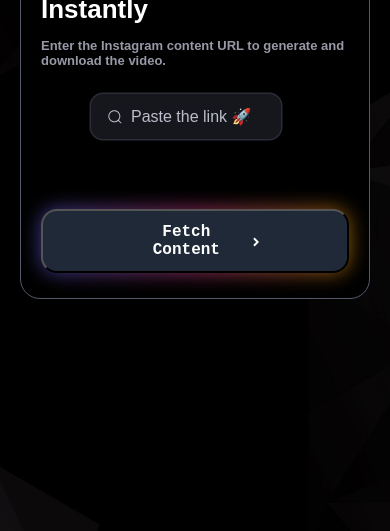
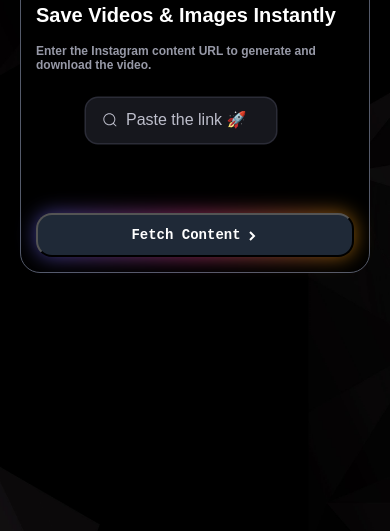
Before and after one commit to Piyush0kumar/ezSnap, a website: page index.html in a window 390 px wide. Shown: the part 313-844 px from the top of the page. Drawn offline with Linux system fonts and the light colour scheme.

Commit message:
mobileview2

```diff
--- a/styles.css
+++ b/styles.css
@@ -24,11 +24,8 @@
 /* content chest */
 .ContentChest {
   max-width: 350px;
-  height: 350px;
-  background-color: #000000;  /*#16171d*/
-  /* background-color: rgb(7 16 45);
-  background: linear-gradient(to top right, rgb(7 16 45), rgb(58 60 84));
-  background: -webkit-linear-gradient(to top right, rgb(7 16 45), rgb(58 60 84)); */
+  height: auto;
+  background-color: #000000;
   display: flex;
   flex-direction: column;
   padding: 20px;
@@ -60,7 +57,8 @@
 
 .small-text {
   color: #488aec;
-  font-size: 14px;
+  font-size: 12px;
+  margin-bottom: 10px;;
 }
 
 .title {
@@ -229,9 +227,9 @@
   background: rgba(0, 0, 0, 0.95); /* Semi-transparent dark */
   border: 2px solid rgba(255, 255, 255, 0.2);
   backdrop-filter: blur(10px);
-  padding: 30px;
+  padding: 20px;
   border-radius: 18px;
-  width: 90%; /* Ensure popup width adapts to screen size */
+  width: 96%; /* Ensure popup width adapts to screen size */
   max-width: 350px; /* Limit max width for larger screens */
   text-align: center;
   position: relative;
@@ -245,13 +243,23 @@
 }
 
 @media (max-width: 600px) {
-  /* Mobile specific adjustments */
-  .popupFetched-content {
-    width: 95%; /* Take up more screen space on small devices */
-    padding: 20px; /* Reduce padding for small screens */
-    font-size: 14px; /* Smaller font size for mobile */
+  .ContentChest {
+    padding: 15px; /* Reduce padding on small screens */
+    height: auto; /* Allow content to flow naturally */
+  }
+  .custom-button {
+    width: 100%; /* Make the button full width */
+    padding: 12px; /* Adjust padding for better fitting */
+    font-size: 14px; /* Reduce font size */
+  }
+  .title {
+    font-size: 20px; /* Adjust the font size of the title */
+  }
+  .desc {
+    font-size: 12px; /* Adjust description font size */
   }
 }
+
 
 /* Close button */
 .popupFetched-close {
```
